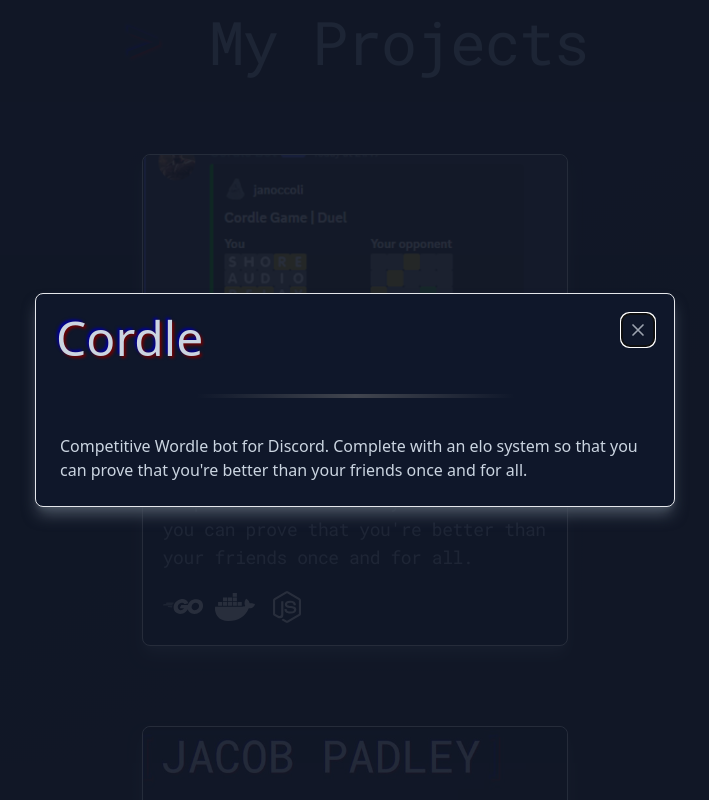
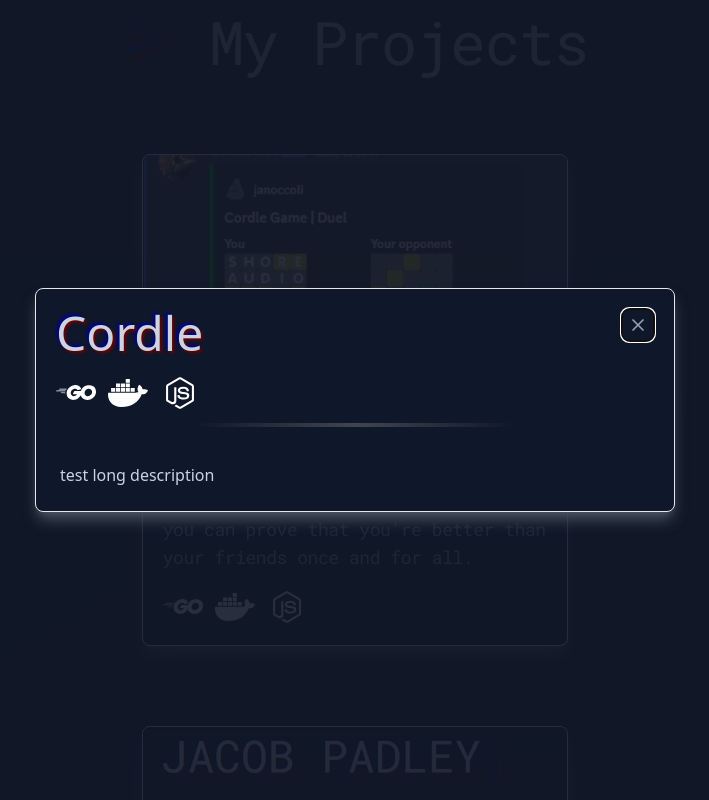
Before and after one commit to JPadley18/jpadley.com, a Next.js app: page / in a window 1280 px wide. Both pictures are taken after a click on the element 640 px from the left and 1098 px from the top of the page. Shown: the part 698-1498 px from the top of the page, without its empty margins (285-994 px from the left). Built offline with nearby package versions, Linux system fonts and the light colour scheme.

Commit message:
Add icons to modal dialogs

```diff
--- a/components/project-modal.tsx
+++ b/components/project-modal.tsx
@@ -1,5 +1,7 @@
 import { CustomFlowbiteTheme, Flowbite, Modal } from "flowbite-react"
 import Divider from "./divider";
+import { IconDefinition } from "@fortawesome/free-solid-svg-icons";
+import { FontAwesomeIcon } from "@fortawesome/react-fontawesome";
 
 // Define custom styling for the Modal component
 const modalTheme: CustomFlowbiteTheme = {
@@ -20,12 +22,20 @@
     }
 };
 
-export default function ProjectModal({ modalName, modalTitle, modalContent, modalProps }:
-    { modalName: string, modalTitle: string, modalContent: string, modalProps: {openModal: string | undefined, setOpenModal: React.Dispatch<React.SetStateAction<string | undefined>>} }) {
+export default function ProjectModal({ modalName, modalTitle, modalContent, icons, gallery, links, modalProps }:
+    { modalName: string, modalTitle: string, modalContent: string, icons: IconDefinition[], gallery: string[], links: JSX.Element[],
+        modalProps: {openModal: string | undefined, setOpenModal: React.Dispatch<React.SetStateAction<string | undefined>>} }) {
     return (
         <Flowbite theme={{theme: modalTheme}}>
             <Modal dismissible show={modalProps.openModal === modalName} onClose={() => modalProps.setOpenModal("")}>
                 <Modal.Header>{modalTitle}</Modal.Header>
+                <ul className="pl-5">
+                    {icons.map((icon) => (
+                        <li key={icon.iconName} className="inline">
+                            <FontAwesomeIcon icon={icon} size="2x" className="pr-3" style={{color: "#FFFFFF"}} fixedWidth/>
+                        </li>
+                    ))}
+                </ul>
                 <hr className="my-3 mx-auto h-1 border-t-0 bg-transparent bg-gradient-to-r from-transparent via-neutral-500 to-transparent opacity-50 w-1/2" />
                 <Modal.Body>
                     <div className="space-y-6">
--- a/components/project.tsx
+++ b/components/project.tsx
@@ -4,13 +4,15 @@
 import { FontAwesomeIcon } from "@fortawesome/react-fontawesome"
 import ProjectModal from "./project-modal"
 
-export default function Project({ id, image, width, height, title, description, icons, modalProps }:
-    { id: string, image: string, width: number, height: number, title: string, description: string, icons: IconDefinition[], modalProps: {openModal: string | undefined, setOpenModal: React.Dispatch<React.SetStateAction<string | undefined>>} }) {
+export default function Project({ id, image: thumbnail, width, height, title, description, longDescription, gallery, links, icons, modalProps }:
+    { id: string, image: string, width: number, height: number, title: string, description: string,
+        longDescription: string, gallery: string[], links: JSX.Element[], icons: IconDefinition[],
+        modalProps: {openModal: string | undefined, setOpenModal: React.Dispatch<React.SetStateAction<string | undefined>>} }) {
     return (
         <>
-            <ProjectModal modalName={id} modalTitle={title} modalContent={description} modalProps={modalProps} />
+            <ProjectModal modalName={id} modalTitle={title} modalContent={longDescription} icons={icons} gallery={gallery} links={links} modalProps={modalProps} />
             <div className="w-3/4 lg:w-1/2 xl:w-1/3 bg-slate-900 border border-gray-200 shadow-lg hover:scale-105 transition-transform shadow-gray-600 mx-auto mt-20 rounded-lg hover:cursor-pointer" onClick={() => modalProps.setOpenModal(id)}>
-                <Image src={image} alt="Project photo" width={width} height={height} className="object-cover w-full h-60 rounded-t-lg" />
+                <Image src={thumbnail} alt="Project photo" width={width} height={height} className="object-cover w-full h-60 rounded-t-lg" />
                 <div className="p-5">
                     <h2 className={`${robotoMono.className} text-2xl sm:text-3xl font-bold`}>{title}</h2>
                     <p className={`${robotoMono.className} text-md sm:text-lg text-slate-400 tracking-tight pt-2`}>{description}</p>
--- a/pages/index.tsx
+++ b/pages/index.tsx
@@ -23,26 +23,41 @@
 
             <Project id="cordle" image="/cordle-thumb.png" width={934} height={684} title="Cordle"
             description="Competitive Wordle bot for Discord. Complete with an elo system so that you can prove that you're better than your friends once and for all."
+            longDescription="test long description"
+            gallery={[]}
+            links={[]}
             icons={[faGolang, faDocker, faNodeJs]}
             modalProps={modalProps} />
 
             <Project id="padley-tech" image="/padley-tech-thumb.jpg" width={690} height={369} title="padley.tech"
             description="This website was created in TypeScript using React with Next.js and Tailwind CSS."
+            longDescription="test long description"
+            gallery={[]}
+            links={[]}
             icons={[faJs, faReact]}
             modalProps={modalProps} />
 
             <Project id="turtle" image="/turtle-thumb.jpg" width={1243} height={932} title="Turtle Printer"
             description="A software I created to for new students joining the Royal Holloway Computing Society. It allows new programmers to write Python code that draws images using the Turtle library and print their creations on a thermal receipt printer."
+            longDescription="test long description"
+            gallery={[]}
+            links={[]}
             icons={[faPython, faRaspberryPi]}
             modalProps={modalProps} />
 
             <Project id="toucan" image="/toucan-thumb.jpg" width={947} height={426} title="TouCan"
             description="Android app using OpenCV to identify a drinks can using the phone camera and send directions to a Lego Mindstorms robot to navigate to the can."
+            longDescription="test long description"
+            gallery={[]}
+            links={[]}
             icons={[faJava, faAndroid]}
             modalProps={modalProps} />
 
             <Project id="dataiker" image="/dataiker-thumb.jpg" width={1242} height={932} title="DataIker Facial Recognition"
             description="My machine learning project created during my work experience at Data Iku. Software for the Raspberry Pi that uses machine learning and OpenCV to identify and greet office members by name using facial recognition."
+            longDescription="test long description"
+            gallery={[]}
+            links={[]}
             icons={[faPython, faRaspberryPi]}
             modalProps={modalProps} />
         </div>
```
